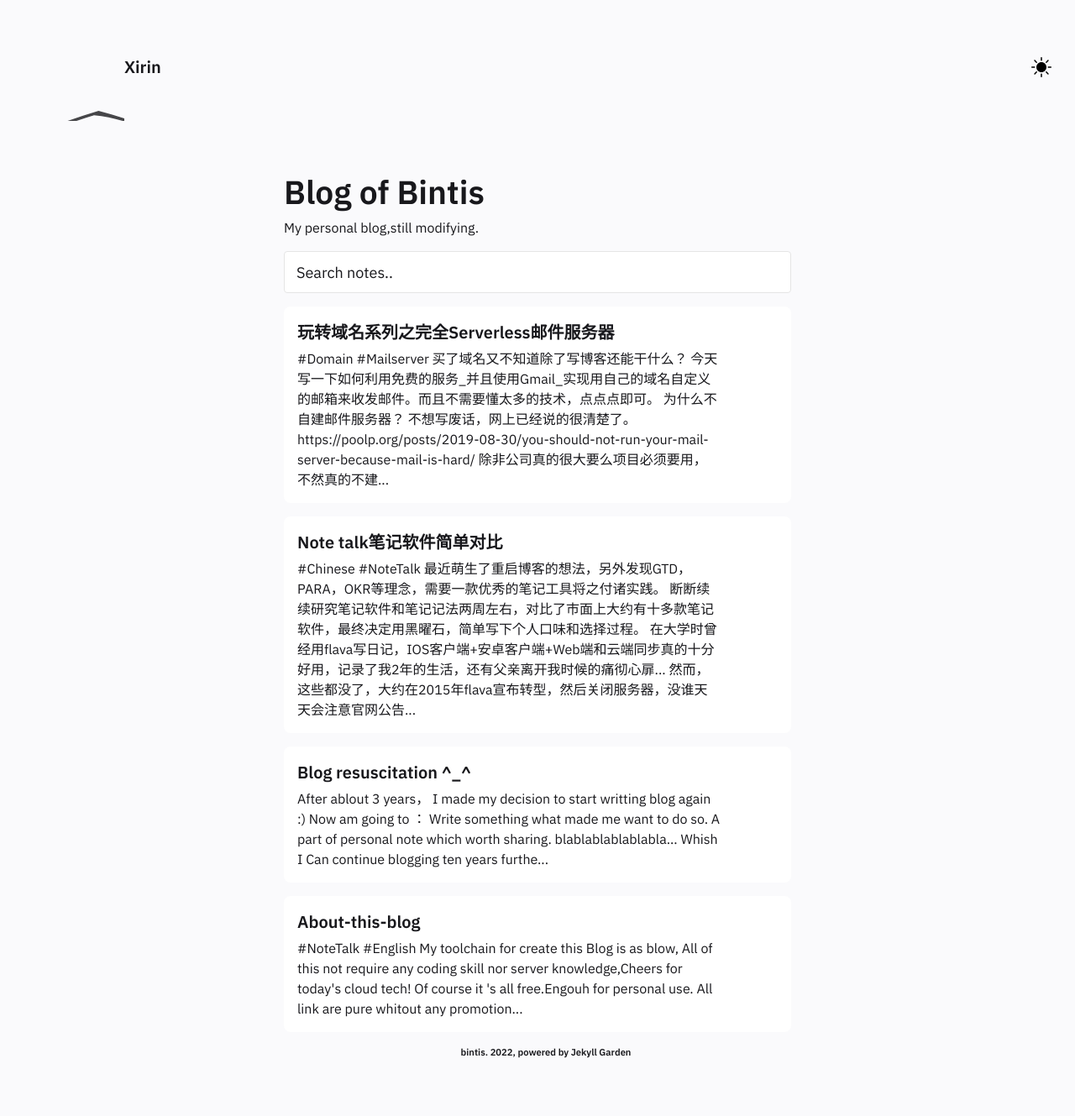
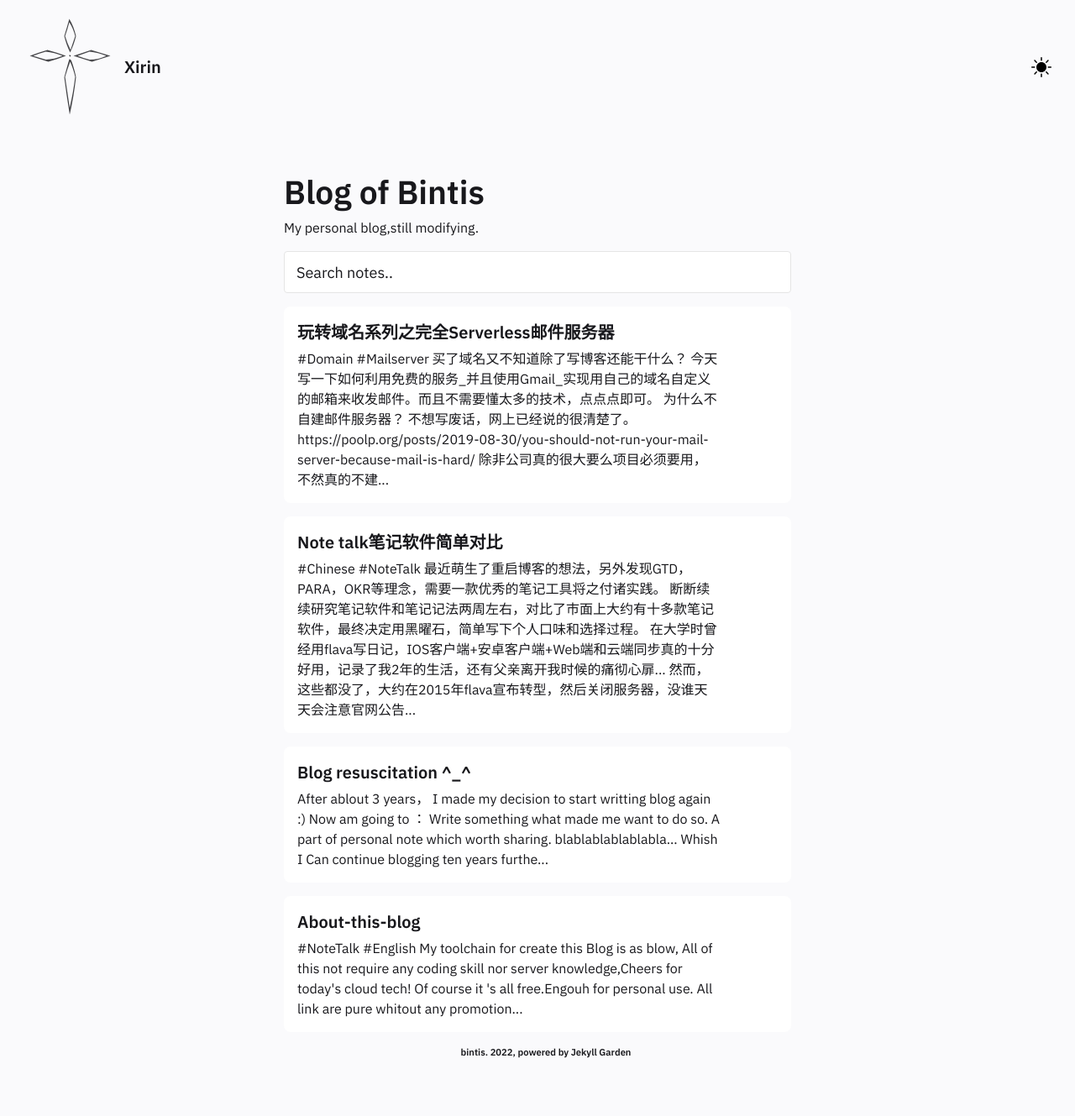
Before and after one commit to bintis/-bintis.github.io, a Jekyll site: the page built from pages/index.md, in a window 1280 px wide. Shown: the whole page at 84% size. Built offline with Jekyll 4.4.1, drawn with Linux system fonts in a browser that asks for light colours.

Commit message:
Update Header.html

```diff
--- a/_includes/Header.html
+++ b/_includes/Header.html
@@ -8,7 +8,7 @@
 <nav class="navbar is-transparent" role="navigation" aria-label="main navigation">
     <div class="navbar-brand">
       <a class="navbar-item" href="../index.html">
-<svg xmlns="http://www.w3.org/2000/svg" version="1.1" width="128px" height="128px" viewBox="0 0 48 48" style="shape-rendering:geometricPrecision; text-rendering:geometricPrecision; image-rendering:optimizeQuality; fill-rule:evenodd; clip-rule:evenodd" xmlns:xlink="http://www.w3.org/1999/xlink">
+<svg xmlns="http://www.w3.org/2000/svg" version="1.1" width="128px" height="128px" viewBox="0 0 128 128" style="shape-rendering:geometricPrecision; text-rendering:geometricPrecision; image-rendering:optimizeQuality; fill-rule:evenodd; clip-rule:evenodd" xmlns:xlink="http://www.w3.org/1999/xlink">
 <g><path style="opacity:0.796" fill="var(--text-main)" fill-rule="evenodd" clip-rule="evenodd" d="M 62.5,6.5 C 66.2115,12.7794 68.8782,19.6128 70.5,27C 68.8499,33.7863 66.5166,40.2863 63.5,46.5C 60.476,40.2625 58.1427,33.7625 56.5,27C 58.6073,20.1802 60.6073,13.3469 62.5,6.5 Z M 62.5,10.5 C 65.6768,15.4967 68.0101,20.9967 69.5,27C 67.6667,32.5 65.8333,38 64,43.5C 61.4361,38.198 59.2694,32.698 57.5,27C 59.4767,21.5717 61.1434,16.0717 62.5,10.5 Z"/></g>
 <g><path style="opacity:0.797" fill="var(--text-main)" fill-rule="evenodd" clip-rule="evenodd" d="M 36.5,43.5 C 43.9195,45.5223 51.2528,47.8557 58.5,50.5C 51.5832,53.0278 44.5832,55.3612 37.5,57.5C 30.1454,55.1627 22.8121,52.8294 15.5,50.5C 22.5441,47.9965 29.5441,45.6632 36.5,43.5 Z M 34.5,45.5 C 41.3971,46.2243 48.0638,47.8909 54.5,50.5C 48.0798,53.2726 41.4132,54.7726 34.5,55C 29.4428,53.6529 24.4428,52.1529 19.5,50.5C 24.5597,48.6605 29.5597,46.9939 34.5,45.5 Z"/></g>
 <g><path style="opacity:0.772" fill="var(--text-main)" fill-rule="evenodd" clip-rule="evenodd" d="M 88.5,43.5 C 96.2057,45.6768 103.872,48.0102 111.5,50.5C 104.188,52.8294 96.8546,55.1627 89.5,57.5C 82.161,55.1656 74.8276,52.8323 67.5,50.5C 74.6561,48.3026 81.6561,45.9693 88.5,43.5 Z M 86.5,45.5 C 93.4023,46.2256 100.069,47.8922 106.5,50.5C 100.155,53.5626 93.4879,55.0626 86.5,55C 81.7116,53.8044 77.0449,52.3044 72.5,50.5C 77.2554,48.8059 81.922,47.1392 86.5,45.5 Z"/></g>
```
